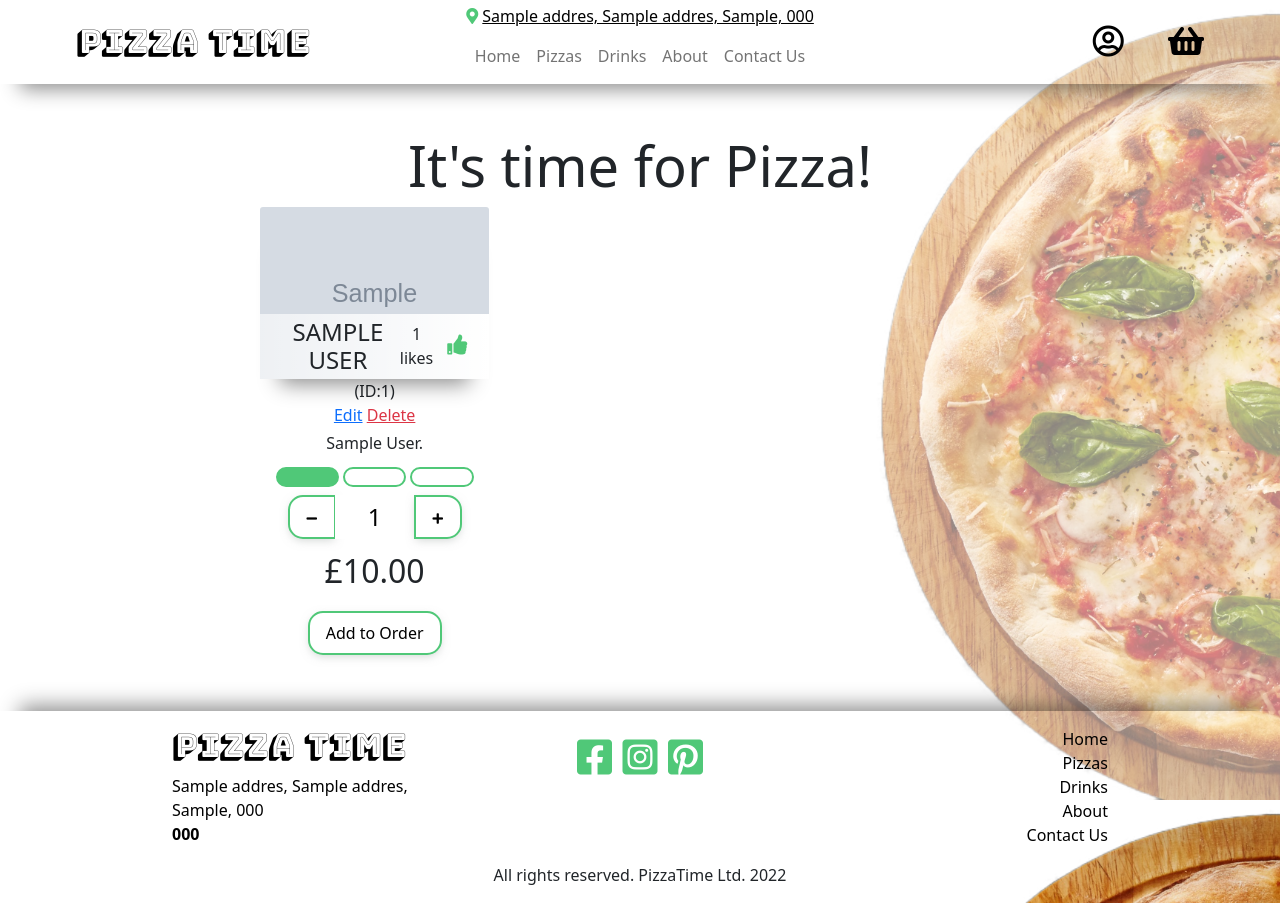
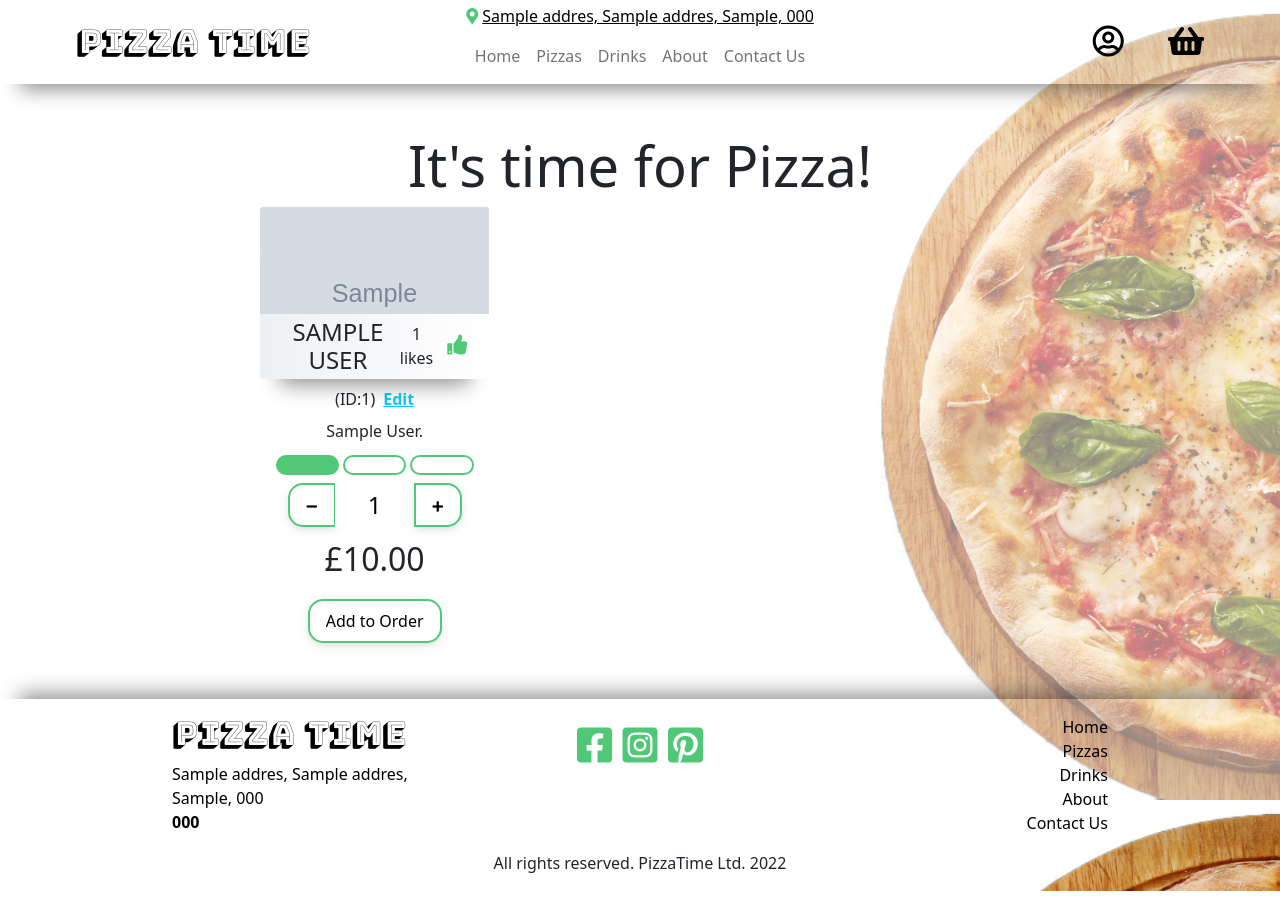
Before and after one commit to Code-Institute-Submissions/pjotrs-osnovskis-pizza_time_MS4_MarResub, a Django app: page /products/ in a window 1280 px wide. Run offline with Django 3.2, Linux system fonts and the light colour scheme; a user stored in the database is signed in; tables that the repository leaves empty hold one stand-in row (values such as "Sample post"); grey boxes marked "Sample" are stand-in pictures; some libraries are stand-ins or nearby versions.

Commit message:
fix: Update products template and views, fixed 500 error when trying to delete a product that user is editing.

```diff
--- a/products/templates/components/product.html
+++ b/products/templates/components/product.html
@@ -33,16 +33,14 @@
             </div>
         </div>
         <div class="card-body py-0">
-            <div class="row">
-                {% if request.user.is_superuser %}
-                <p class="p-0 m-0">(ID:{{ product.id }})</p>
-                {% endif %}
-            </div>
             {% if request.user.is_superuser %}
-            <a href="{% url 'edit_product' product.id %}">Edit</a>
-            <a class="text-danger" href="{% url 'delete_product' product.id %}">Delete</a>
+                <div class="row my-2">
+                    <div class="col-12 d-flex justify-content-center">
+                        <p class="p-0 m-0">(ID:{{ product.id }})</p>
+                        <a href="{% url 'edit_product' product.id %}" class="text-info ms-2"><strong>Edit</strong></a>
+                    </div>
+                </div>
             {% endif %}
-
             {% if product.toppings %}
             <div class="toppings-list my-1 p-0">
                 {% for topping in product.toppings.all|dictsort:"display_name" %}
--- a/products/views.py
+++ b/products/views.py
@@ -101,7 +101,7 @@ def delete_product(request, product_id):
         product = get_object_or_404(Product, pk=product_id)
         product.delete()
         messages.success(request, f'Product {product.display_name} deleted!')
-        return redirect(request.META['HTTP_REFERER'])
+        return redirect(reverse('add_product'))
 
 
 @login_required
```
